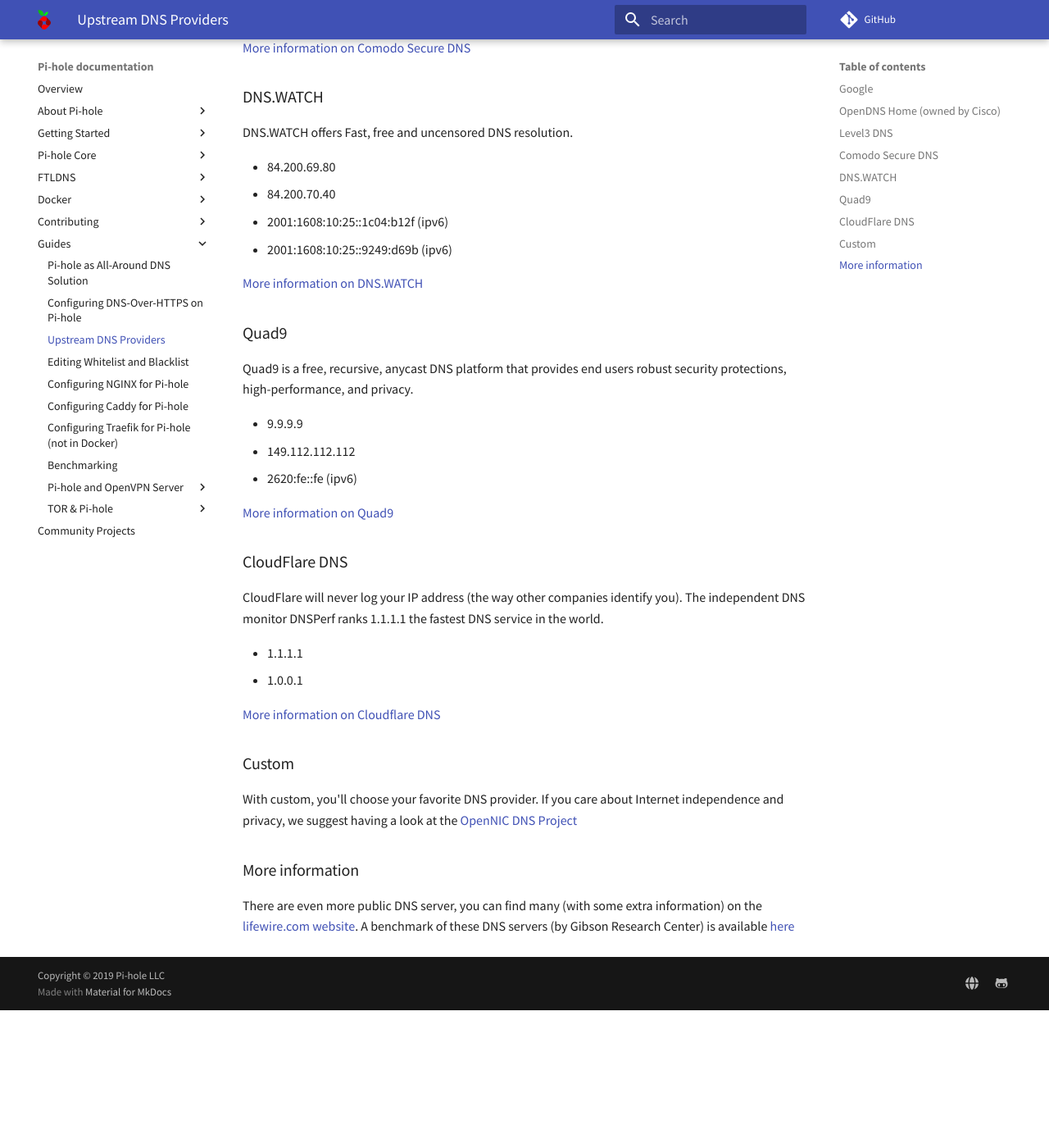
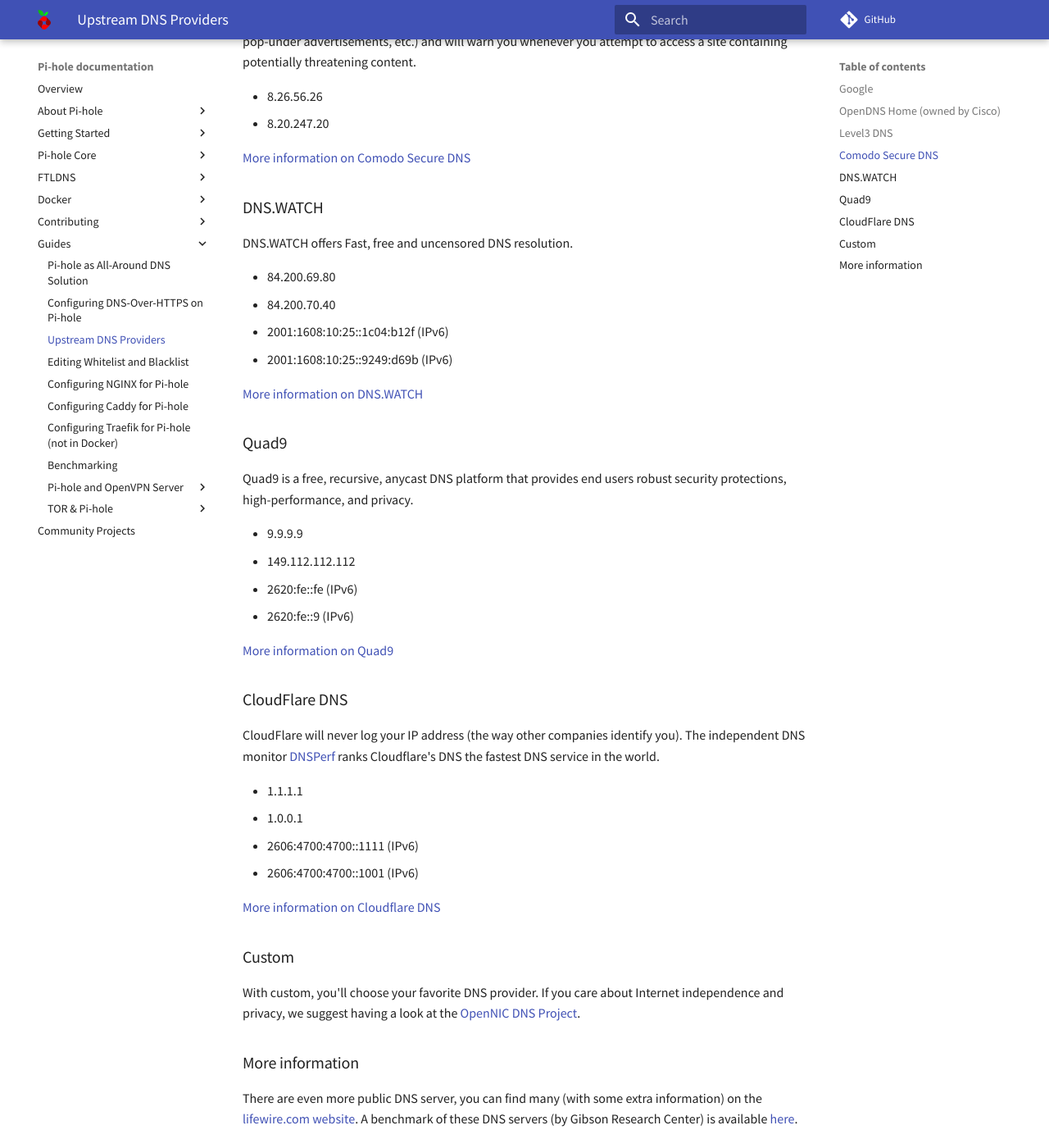
Before and after one commit to pi-hole/docs, an MkDocs documentation site: the page built from docs/guides/upstream-dns-providers.md, in a window 1280 px wide and 1400 px high, scrolled down 1635 px. Shown: the whole window at 82% size. Built offline with MkDocs 1.6.1 and Material for MkDocs 9.7.7, drawn with Linux system fonts in a browser that asks for light colours; comment, search, counter and statistics services are not loaded; before the commit the page ends 2867 px from its top, so only the background shows below that; some of the changed text lies outside the part shown.

Commit message:
Update upstream-dns-providers.md

```diff
--- a/docs/guides/upstream-dns-providers.md
+++ b/docs/guides/upstream-dns-providers.md
@@ -28,6 +28,10 @@
 
 - 208.67.222.222
 - 208.67.220.220
+- 208.67.222.220
+- 208.67.220.222
+- 2620:119:35::35 (IPv6)
+- 2620:119:53::53 (IPv6)
 
 [More information on OpenDNS Home](https://use.opendns.com/) + [OpenDNS Wiki Page](https://en.wikipedia.org/wiki/OpenDNS)
 
@@ -35,8 +39,8 @@
 
 - 208.67.222.123
 - 208.67.220.123
-- 0000:0000:0000:0000:0000:ffff:d043:de7b (ipv6)
-- 0000:0000:0000:0000:0000:ffff:d043:dc7b (ipv6)
+- 0000:0000:0000:0000:0000:ffff:d043:de7b (IPv6)
+- 0000:0000:0000:0000:0000:ffff:d043:dc7b (IPv6)
 
 [More information on OpenDNS FamilyShield](https://www.opendns.com/setupguide/#familyshield) + [OpenDNS FamilyShield introduction Blog](https://umbrella.cisco.com/blog/2010/06/23/introducing-familyshield-parental-controls/)
 
@@ -62,8 +66,8 @@
 
 - 84.200.69.80
 - 84.200.70.40
-- 2001:1608:10:25::1c04:b12f (ipv6)
-- 2001:1608:10:25::9249:d69b (ipv6)
+- 2001:1608:10:25::1c04:b12f (IPv6)
+- 2001:1608:10:25::9249:d69b (IPv6)
 
 [More information on DNS.WATCH](https://dns.watch/)
 
@@ -73,24 +77,27 @@
 
 - 9.9.9.9
 - 149.112.112.112
-- 2620:fe::fe (ipv6)
+- 2620:fe::fe (IPv6)
+- 2620:fe::9 (IPv6)
 
 [More information on Quad9](https://www.quad9.net/about/)
 
 ### CloudFlare DNS
 
-CloudFlare will never log your IP address (the way other companies identify you). The independent DNS monitor DNSPerf ranks 1.1.1.1 the fastest DNS service in the world.
+CloudFlare will never log your IP address (the way other companies identify you). The independent DNS monitor [DNSPerf](https://www.dnsperf.com/) ranks Cloudflare's DNS the fastest DNS service in the world.
 
 - 1.1.1.1
 - 1.0.0.1
+- 2606:4700:4700::1111 (IPv6)
+- 2606:4700:4700::1001 (IPv6)
 
 [More information on Cloudflare DNS](https://cloudflare-dns.com/dns/#explanation)
 
 ### Custom
 
 With custom, you'll choose your favorite DNS provider.
-If you care about Internet independence and privacy, we suggest having a look at the [OpenNIC DNS Project](https://servers.opennic.org/)
+If you care about Internet independence and privacy, we suggest having a look at the [OpenNIC DNS Project](https://servers.opennic.org/).
 
 ### More information
 
-There are even more public DNS server, you can find many (with some extra information) on the [lifewire.com website](https://www.lifewire.com/free-and-public-dns-servers-2626062). A benchmark of these DNS servers (by Gibson Research Center) is available [here](https://www.grc.com/dns/Benchmark.htm)
+There are even more public DNS server, you can find many (with some extra information) on the [lifewire.com website](https://www.lifewire.com/free-and-public-dns-servers-2626062). A benchmark of these DNS servers (by Gibson Research Center) is available [here](https://www.grc.com/dns/Benchmark.htm).
```
